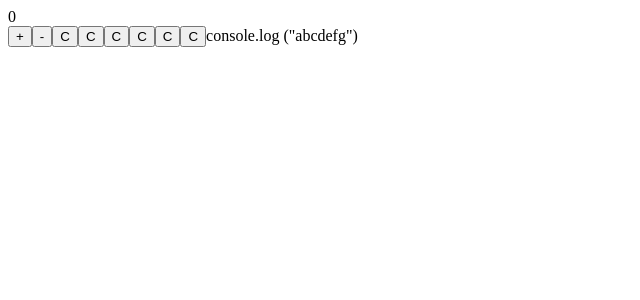
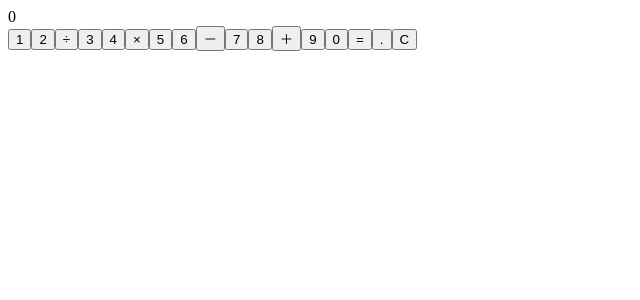
Before and after one commit to zuccazuca/dango, a Next.js app: page /caluculater in a window 1280 px wide. Shown: the top 300 px of the page, without its empty margins (0-640 px from the left). Built offline with nearby package versions, Linux system fonts and the light colour scheme.

Commit message:
Revise ver

```diff
--- a/src/pages/caluculater.tsx
+++ b/src/pages/caluculater.tsx
@@ -15,20 +15,170 @@ const IndexPage: NextPage = (): ReactElement => {
           <Button
             className="py-2 bg-cyan-600 text-white rounded border border-gray-200 cursor-pointer"
             onClick={() => {
-              console.log(count);
-
-              setCount(count + 1);
+              if (count ===0){
+                console.log(count);
+                setCount(count + 1);
+              }else{
+                console.log(count);
+                setCount(count*10+1);
+                //setCountを使用するとnumberしか表示できないので、上記のようになった。このままだと小数点ありの計算に苦労するので修正したい
+              }
             }}>
-            <span className="select-none text-xl">+</span>
+            <span className="select-none text-xl">1</span>
           </Button>
           <Button
             className="py-2 bg-cyan-600 text-white rounded border border-gray-200 cursor-pointer"
             onClick={() => {
+              if (count ===0){
               console.log(count);
+              setCount(count +2);
+            }else{
+              console.log(count);
+              setCount(count*10+2);
+            }
+          }}>
+            <span className="select-none text-xl">2</span>
+          </Button>
+          <Button
+            className="py-2 bg-cyan-600 text-white rounded border border-gray-200 cursor-pointer"
+            onClick={() => {
+              setCount(0);
+            }}>
+            <span className="select-none text-xl">÷</span>
+          </Button>
+          <Button
+            className="py-2 bg-cyan-600 text-white rounded border border-gray-200 cursor-pointer"
+            onClick={() => {
+              if (count ===0){
+                console.log(count);
+                setCount(count +3);
+              }else{
+                console.log(count);
+                setCount(count*10+3);}
+            }}>
+            <span className="select-none text-xl">3</span>
+          </Button>
+          <Button
+            className="py-2 bg-cyan-600 text-white rounded border border-gray-200 cursor-pointer"
+            onClick={() => {
+              if (count ===0){
+                console.log(count);
+                setCount(count +4);
+              }else{
+                console.log(count);
+                setCount(count*10+4);}
+            }}>
+            <span className="select-none text-xl">4</span>
+          </Button>
+          <Button
+            className="py-2 bg-cyan-600 text-white rounded border border-gray-200 cursor-pointer"
+            onClick={() => {
 
-              setCount(count - 1);
             }}>
-            <span className="select-none text-xl">-</span>
+            <span className="select-none text-xl">×</span>
+          </Button>
+          <Button
+            className="py-2 bg-cyan-600 text-white rounded border border-gray-200 cursor-pointer"
+            onClick={() => {
+              if (count ===0){
+                console.log(count);
+                setCount(count +5);
+              }else{
+                console.log(count);
+                setCount(count*10+5);}
+            }}>
+            <span className="select-none text-xl">5</span>
+          </Button>
+          <Button
+            className="py-2 bg-cyan-600 text-white rounded border border-gray-200 cursor-pointer"
+            onClick={() => {
+              if (count ===0){
+                console.log(count);
+                setCount(count +6);
+              }else{
+                console.log(count);
+                setCount(count*10+6);}
+            }}>
+            <span className="select-none text-xl">6</span>
+          </Button>
+          <Button
+            className="py-2 bg-cyan-600 text-white rounded border border-gray-200 cursor-pointer"
+            onClick={() => {
+              setCount(0);
+            }}>
+            <span className="select-none text-xl">－</span>
+          </Button>
+          <Button
+            className="py-2 bg-cyan-600 text-white rounded border border-gray-200 cursor-pointer"
+            onClick={() => {
+              if (count ===0){
+                console.log(count);
+                setCount(count +7);
+              }else{
+                console.log(count);
+                setCount(count*10+7);}
+            }}>
+            <span className="select-none text-xl">7</span>
+          </Button>
+          <Button
+            className="py-2 bg-cyan-600 text-white rounded border border-gray-200 cursor-pointer"
+            onClick={() => {
+              if (count ===0){
+                console.log(count);
+                setCount(count +8);
+              }else{
+                console.log(count);
+                setCount(count*10+8);}
+            }}>
+            <span className="select-none text-xl">8</span>
+          </Button>
+          <Button
+            className="py-2 bg-cyan-600 text-white rounded border border-gray-200 cursor-pointer"
+            onClick={() => {
+              setCount(0);
+            }}>
+            <span className="select-none text-xl">＋</span>
+          </Button>
+          <Button
+            className="py-2 bg-cyan-600 text-white rounded border border-gray-200 cursor-pointer"
+            onClick={() => {
+              if (count ===0){
+                console.log(count);
+                setCount(count +9);
+              }else{
+                console.log(count);
+                setCount(count*10+9);}
+            }}>
+            <span className="select-none text-xl">9</span>
+          </Button>
+          <Button
+            className="py-2 bg-cyan-600 text-white rounded border border-gray-200 cursor-pointer"
+            onClick={() => {
+              if (count ===0){
+                console.log(count);
+                setCount(count +0);
+              }else{
+                console.log(count);
+                setCount(count*10+0);}
+            }}>
+            <span className="select-none text-xl">0</span>
+          </Button>
+          <Button
+            className="py-2 bg-cyan-600 text-white rounded border border-gray-200 cursor-pointer"
+            onClick={() => {
+              setCount(0);
+            }}>
+            <span className="select-none text-xl">=</span>
+          </Button>
+          <Button
+            className="py-2 bg-cyan-600 text-white rounded border border-gray-200 cursor-pointer"
+            onClick={() => {
+              if (count !==0){
+                console.log(count);
+                setCount(count);//.の表現の仕方がよくわからない
+              }
+            }}>
+            <span className="select-none text-xl">.</span>
           </Button>
           <Button
             className="py-2 bg-cyan-600 text-white rounded border border-gray-200 cursor-pointer"
@@ -37,42 +187,6 @@ const IndexPage: NextPage = (): ReactElement => {
             }}>
             <span className="select-none text-xl">C</span>
           </Button>
-          <Button
-            className="py-2 bg-cyan-600 text-white rounded border border-gray-200 cursor-pointer"
-            onClick={() => {
-              setCount(0);
-            }}>
-            <span className="select-none text-xl">C</span>
-          </Button>
-          <Button
-            className="py-2 bg-cyan-600 text-white rounded border border-gray-200 cursor-pointer"
-            onClick={() => {
-              setCount(0);
-            }}>
-            <span className="select-none text-xl">C</span>
-          </Button>
-          <Button
-            className="py-2 bg-cyan-600 text-white rounded border border-gray-200 cursor-pointer"
-            onClick={() => {
-              setCount(0);
-            }}>
-            <span className="select-none text-xl">C</span>
-          </Button>
-          <Button
-            className="py-2 bg-cyan-600 text-white rounded border border-gray-200 cursor-pointer"
-            onClick={() => {
-              setCount(0);
-            }}>
-            <span className="select-none text-xl">C</span>
-          </Button>
-          <Button
-            className="py-2 bg-cyan-600 text-white rounded border border-gray-200 cursor-pointer"
-            onClick={() => {
-              setCount(0);
-            }}>
-            <span className="select-none text-xl">C</span>
-          </Button>
-          console.log ("abcdefg")
         </div>
       </div>
     </div>
```
